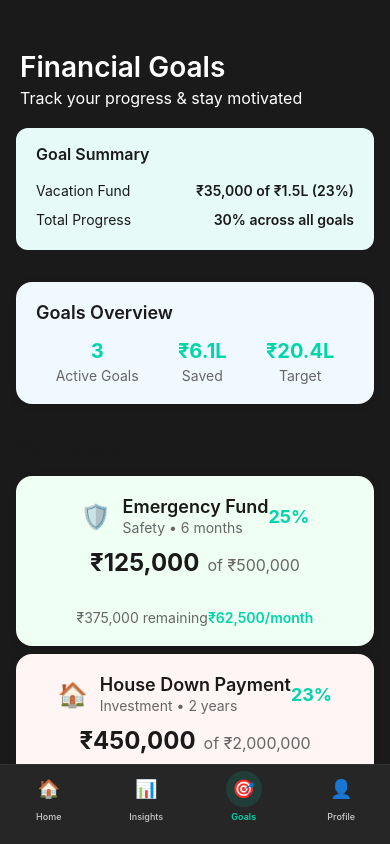
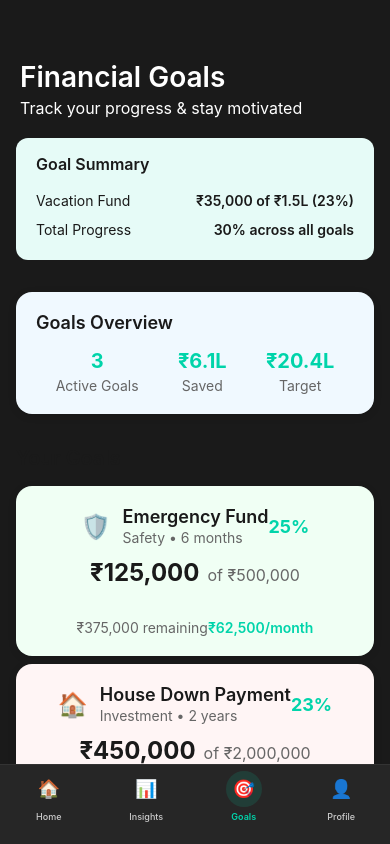
Before and after one commit to Debdyut/fi-zen, a React Native app: screen /Goals in a window 390 px wide. Built offline with nearby package versions, Linux system fonts and the light colour scheme.

Commit message:
minor fixes

```diff
--- a/src/components/results/DetailedBreakdownScreen.js
+++ b/src/components/results/DetailedBreakdownScreen.js
@@ -138,7 +138,8 @@ const DetailedBreakdownScreen = () => {
   );
 
   return (
-    <ScrollView ref={scrollViewRef} style={[styles.container, { backgroundColor: colors.primary + '10' }]}>
+    <View style={{ flex: 1, paddingTop: 50 }}>
+      <ScrollView ref={scrollViewRef} style={[styles.container, { backgroundColor: colors.primary + '10' }]}>
       <FadeInUp delay={0}>
         <View style={styles.header}>
           <View style={styles.headerTop}>
@@ -195,6 +196,7 @@ const DetailedBreakdownScreen = () => {
         <Text style={[styles.backToTopText, { color: colors.primary }]}>↑ {t('breakdown.backToTop')}</Text>
       </TouchableOpacity>
     </ScrollView>
+    </View>
   );
 };
 
@@ -205,7 +207,7 @@ const styles = StyleSheet.create({
   },
   header: {
     marginBottom: 24,
-    marginTop: 20,
+    marginTop: 0,
   },
   headerTop: {
     flexDirection: 'row',
--- a/src/localization/translations.js
+++ b/src/localization/translations.js
@@ -551,7 +551,7 @@ export const translations = {
       keyMetrics: 'ಮುಖ್ಯ ಮೆಟ್ರಿಕ್ಸ್',
       monthlyInflationImpact: 'ಮಾಸಿಕ ಹೆಚ್ಚುವರಿ ಪರಿಣಾಮ',
       additionalCost: 'ಹೆಚ್ಚುವರಿಯ ಕಾರಣದಿಂದ ಅಧಿಕ ಲಾಗತ',
-      inflationImpactByCategory: 'ವರ್ಗದ ಅನುಸಾರ ಹೆಚ್ಚುವರಿ ಪರಿಣಾಮ',
+      inflationImpactByCategory: 'ಹೆಚ್ಚುವರಿ ಪರಿಣಾಮ',
       foodDining: 'ಆಹಾರ',
       transportation: 'ಯಾತಾಯಾತ',
       housing: 'ಆವಾಸ',
--- a/src/screens/GoalsScreen.js
+++ b/src/screens/GoalsScreen.js
@@ -154,7 +154,7 @@ const GoalsScreen = ({ navigation }) => {
     <View style={[styles.container, { backgroundColor: isDarkMode ? '#1A1A1A' : '#E6FBF7' }]}>
       <StatusBar barStyle="light-content" backgroundColor={FiColors.background} />
 
-      <ScrollView style={styles.content} showsVerticalScrollIndicator={false}>
+      <ScrollView style={styles.content} showsVerticalScrollIndicator={false} contentInsetAdjustmentBehavior="automatic">
         {/* Header */}
         <View style={[styles.header, { backgroundColor: isDarkMode ? '#1A1A1A' : '#E6FBF7' }]}>
           <Text style={[styles.headerTitle, { color: isDarkMode ? '#FFFFFF' : '#1A1A1A' }]}>{t('goals.title')}</Text>
@@ -219,13 +219,14 @@ const styles = StyleSheet.create({
   container: {
     flex: 1,
     backgroundColor: '#E6FBF7',
+    paddingTop: 50,
   },
   content: {
     flex: 1,
   },
   header: {
     backgroundColor: '#E6FBF7',
-    paddingTop: 50,
+    paddingTop: 10,
     paddingHorizontal: 20,
     paddingBottom: 20,
   },
--- a/src/screens/InsightsScreen.js
+++ b/src/screens/InsightsScreen.js
@@ -55,7 +55,7 @@ const InsightsScreen = ({ navigation }) => {
     <View style={[styles.container, { backgroundColor: isDarkMode ? '#1A1A1A' : '#E6FBF7' }]}>
       <StatusBar barStyle="light-content" backgroundColor={FiColors.background} />
 
-      <ScrollView style={styles.content} showsVerticalScrollIndicator={false}>
+      <ScrollView style={styles.content} showsVerticalScrollIndicator={false} contentInsetAdjustmentBehavior="automatic">
         {/* Header */}
         <View style={[styles.header, { backgroundColor: isDarkMode ? '#1A1A1A' : '#E6FBF7' }]}>
           <Text style={[styles.headerTitle, { color: isDarkMode ? '#FFFFFF' : '#1A1A1A' }]}>{t('insights.title')}</Text>
@@ -164,13 +164,14 @@ const styles = StyleSheet.create({
   container: {
     flex: 1,
     backgroundColor: '#E6FBF7',
+    paddingTop: 50,
   },
   content: {
     flex: 1,
   },
   header: {
     backgroundColor: '#E6FBF7',
-    paddingTop: 50,
+    paddingTop: 10,
     paddingHorizontal: 20,
     paddingBottom: 20,
   },
--- a/src/screens/ProfileScreen.js
+++ b/src/screens/ProfileScreen.js
@@ -103,6 +103,7 @@ const ProfileScreen = ({ navigation }) => {
         style={styles.scrollView}
         showsVerticalScrollIndicator={false}
         contentContainerStyle={styles.scrollContent}
+        contentInsetAdjustmentBehavior="automatic"
       >
         <ProfileHeader />
         <StatsCard />
@@ -135,12 +136,13 @@ const ProfileScreen = ({ navigation }) => {
 const styles = StyleSheet.create({
   container: {
     flex: 1,
+    paddingTop: 50,
   },
   scrollView: {
     flex: 1,
   },
   scrollContent: {
-    paddingTop: 50,
+    paddingTop: 10,
     paddingBottom: 100,
   },
   profileHeader: {
```
